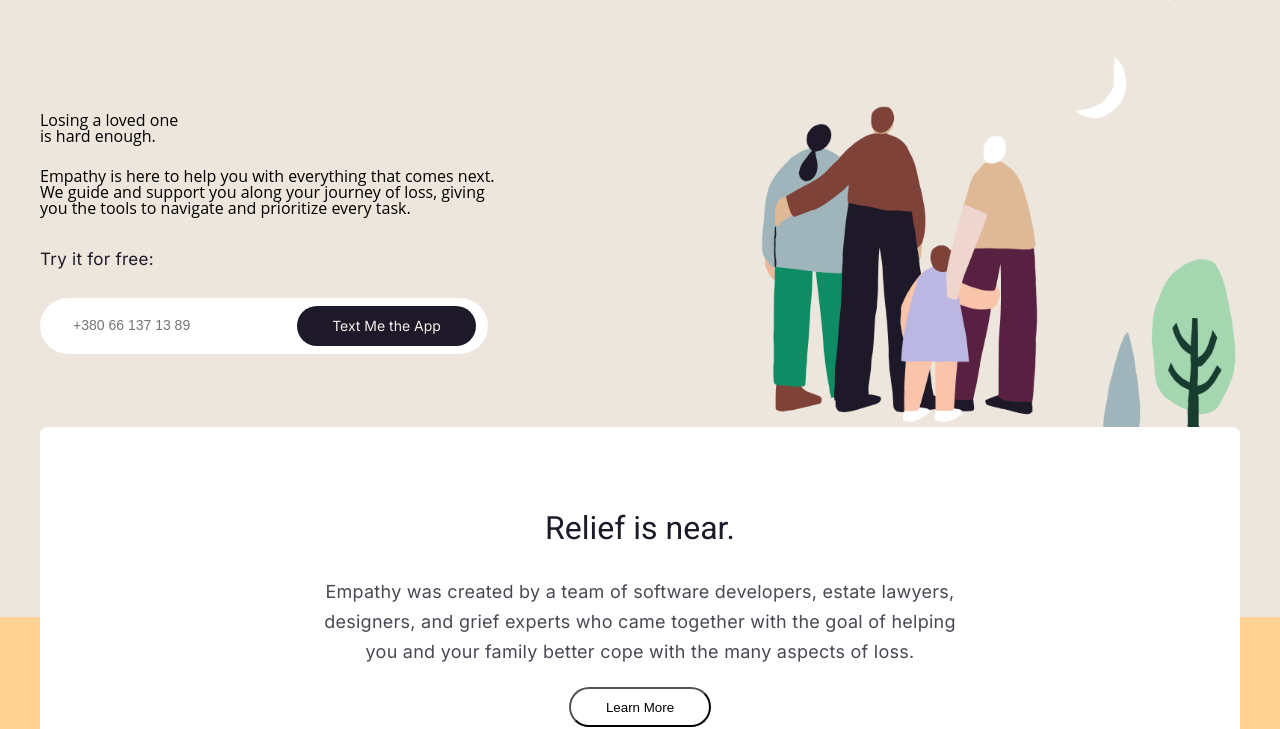
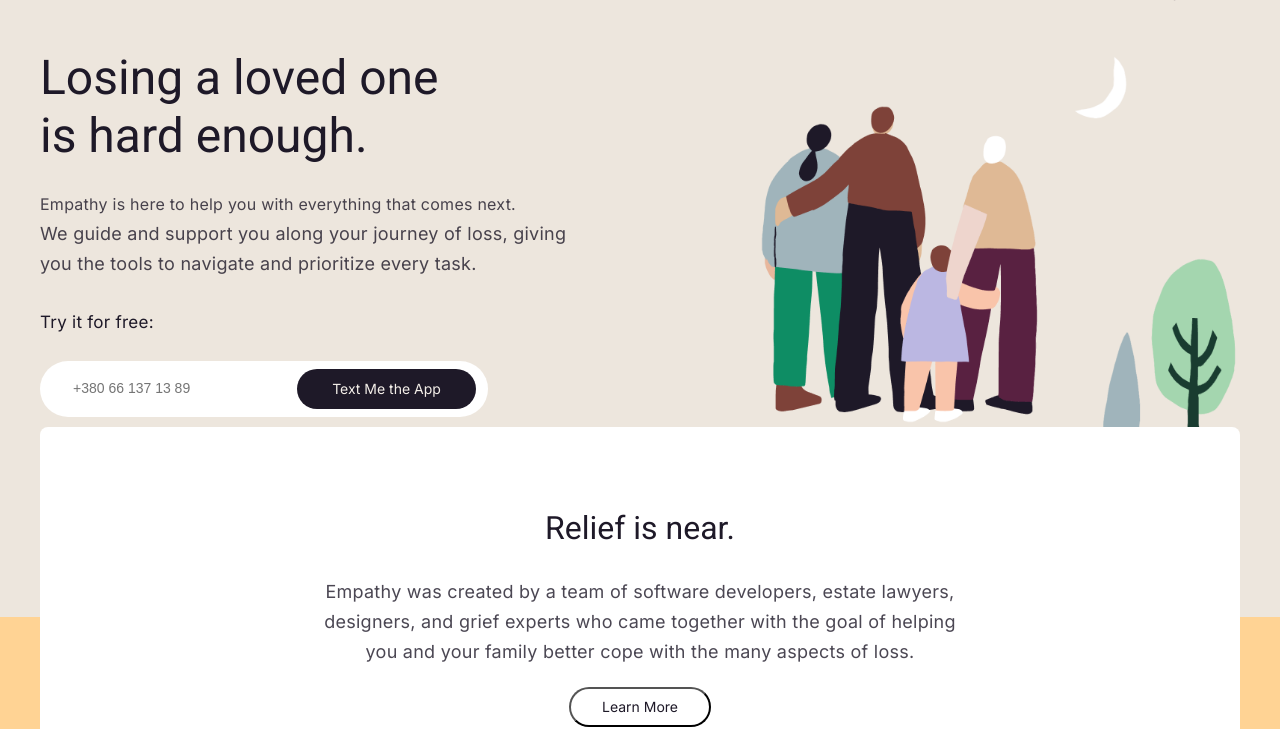
Before and after one commit to 880023/Empathy, a plain HTML site: page index.html in a window 1280 px wide. Shown: the part 74-803 px from the top of the page. Drawn offline with Linux system fonts and the light colour scheme.

Commit message:
Add files via upload

```diff
--- a/scss/style.scss
+++ b/scss/style.scss
@@ -141,7 +141,7 @@ a {
      flex-wrap: wrap;
      background: #EDE6DD;
      overflow-y: auto;
-     scroll-snap-type: Y mandatory;
+     scroll-snap-type: y mandatory;
 }
 
 .header__container {
@@ -227,7 +227,7 @@ a {
           width: 512px;
           margin: 0px 0px 24px 0px;
      }
-     .home-screen__slogan span {
+     .home-screen__slogan h1 {
           color: #1E1928;
           font-family: 'Roboto';
           font-size: 48px;
@@ -244,7 +244,7 @@ a {
           margin: 0px 0px 28px 0px;
      }
 
-     .home-screen__description span:nth-of-type(1) {
+     .home-screen__description p:nth-of-type(1) {
           color: rgba(30, 25, 40, 0.80);
           font-family: Inter;
           font-size: 16px;
@@ -254,7 +254,7 @@ a {
           letter-spacing: 0.252px;
      }
 
-     .home-screen__description span {
+     .home-screen__description p {
           color: rgba(30, 25, 40, 0.80);
           font-family: 'Inter';
           font-size: 18px;
@@ -391,7 +391,7 @@ a {
           cursor: pointer;
      }
 
-          .learn-more p {
+          .learn-more span {
           color: #1E1928;
           text-align: center;
           font-family: Inter;
```
Also changed, not shown: css/style.css.
